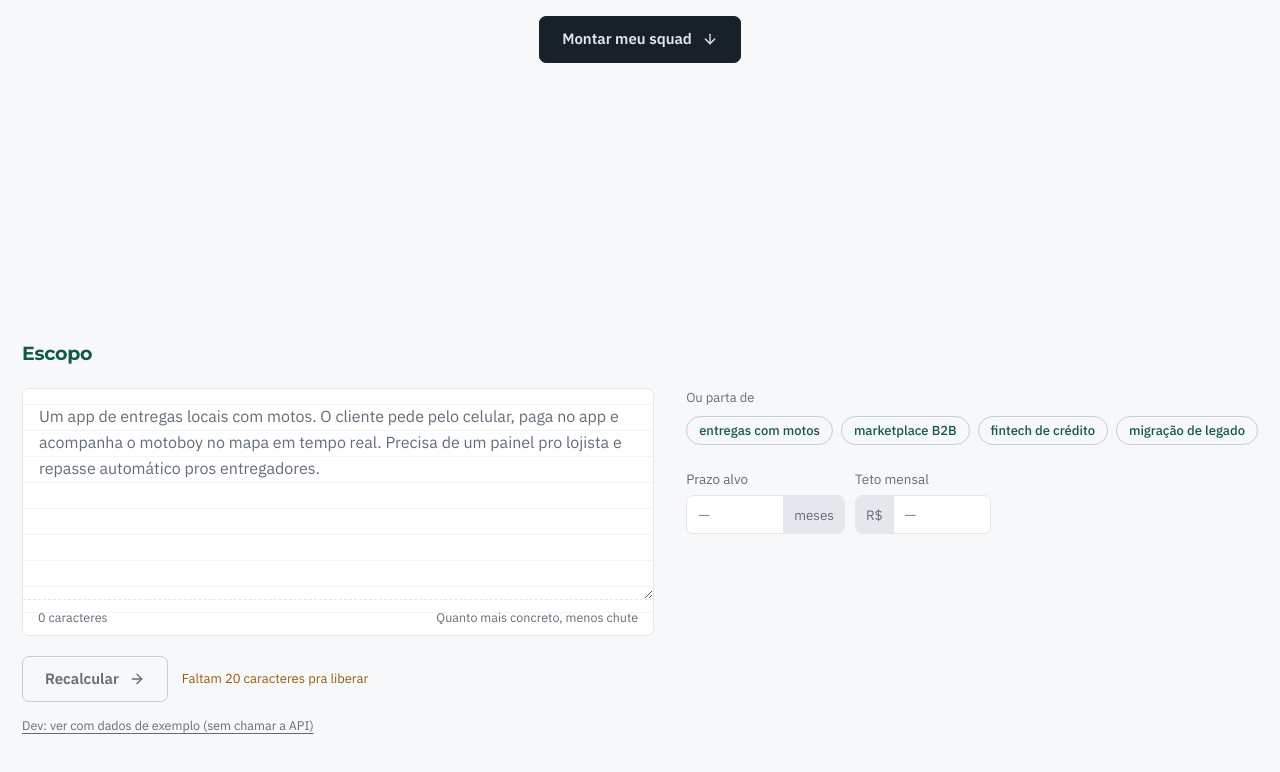
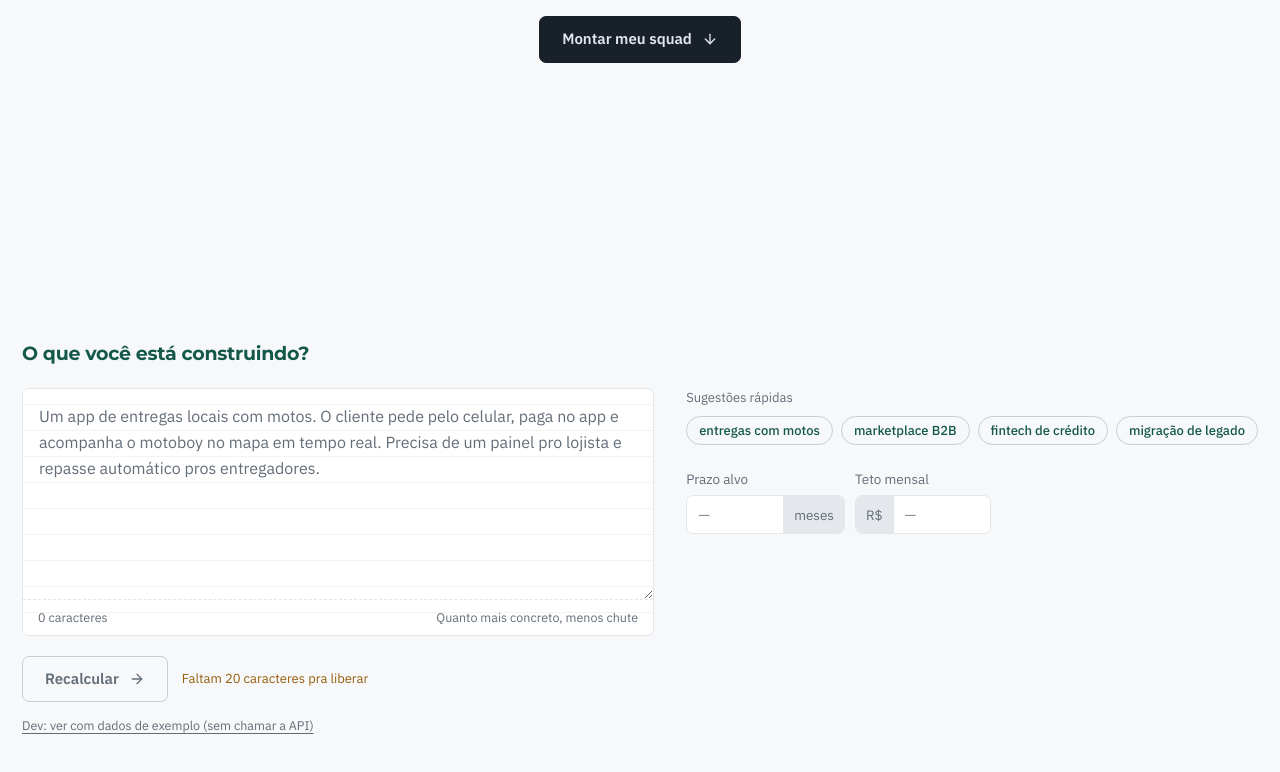
Before and after one commit to miguelquintanilhapy/squad-builder, a Next.js app: page / in a window 1280 px wide. Both pictures are taken after a click on the button "Dev: ver com dados de exemplo (sem chamar a API)". Shown: the part 523-1295 px from the top of the page. Built offline with nearby package versions, Linux system fonts and the light colour scheme.

Commit message:
style: rótulos mais diretos

```diff
--- a/src/components/ScopeField.tsx
+++ b/src/components/ScopeField.tsx
@@ -62,7 +62,7 @@ export function ScopeField({
 export function ScopeSeeds({ onUseSeed, disabled }: { onUseSeed: (text: string) => void; disabled?: boolean }) {
   return (
     <div className="flex flex-col gap-2">
-      <span className="text-[13px] text-ink-3">Ou parta de</span>
+      <span className="text-[13px] text-ink-3">Sugestões rápidas</span>
       <div className="flex flex-nowrap items-center gap-2">
         {SCOPE_SEEDS.map((seed) => (
           <button
--- a/src/components/SquadBuilderApp.tsx
+++ b/src/components/SquadBuilderApp.tsx
@@ -313,9 +313,9 @@ export function SquadBuilderApp() {
 
   return (
     <div className="flex min-h-screen flex-col bg-paper text-ink-2">
-      {/* Contexto tipo breadcrumb ("SquadBuilder / <projeto>") só quando já existe uma análise —
-          orientação visual (onde estou, em qual projeto), não funcionalidade nova: é a mesma
-          descrição que o usuário já escreveu, só truncada. Sem borda embaixo (briefing §4/§8). */}
+      {/* Contexto ("SquadBuilder <projeto>") só quando já existe uma análise — orientação visual
+          (onde estou, em qual projeto), não funcionalidade nova: é a mesma descrição que o
+          usuário já escreveu, só truncada. Sem borda embaixo (briefing §4/§8). */}
       <header className="app-header">
         <div className="wrap flex items-center justify-between gap-3.5 py-5">
           <div className="flex items-baseline gap-[11px]">
@@ -324,10 +324,7 @@ export function SquadBuilderApp() {
               SquadBuilder
             </span>
             {scenario && (
-              <>
-                <span className="text-ink-3">/</span>
-                <span className="max-w-[320px] truncate text-[14px] text-ink-2">{input.description}</span>
-              </>
+              <span className="max-w-[320px] truncate text-[14px] text-ink-2">{input.description}</span>
             )}
           </div>
           <span className="text-[12.5px] text-ink-3">Copiloto de dimensionamento de squads</span>
@@ -362,7 +359,7 @@ export function SquadBuilderApp() {
               teto de largura própria: usa o wrap inteiro, como as seções de baixo, porque agora a
               coluna direita (auto, do tamanho do conteúdo) precisa de espaço real ao lado do texto. */}
           <div>
-            <Eyebrow>Escopo</Eyebrow>
+            <Eyebrow>O que você está construindo?</Eyebrow>
 
             {error && (
               <div className="mt-5 flex items-center justify-between gap-3.5 rounded-[7px] border border-rust/30 bg-rust/5 px-4 py-3 text-sm text-rust">
```
